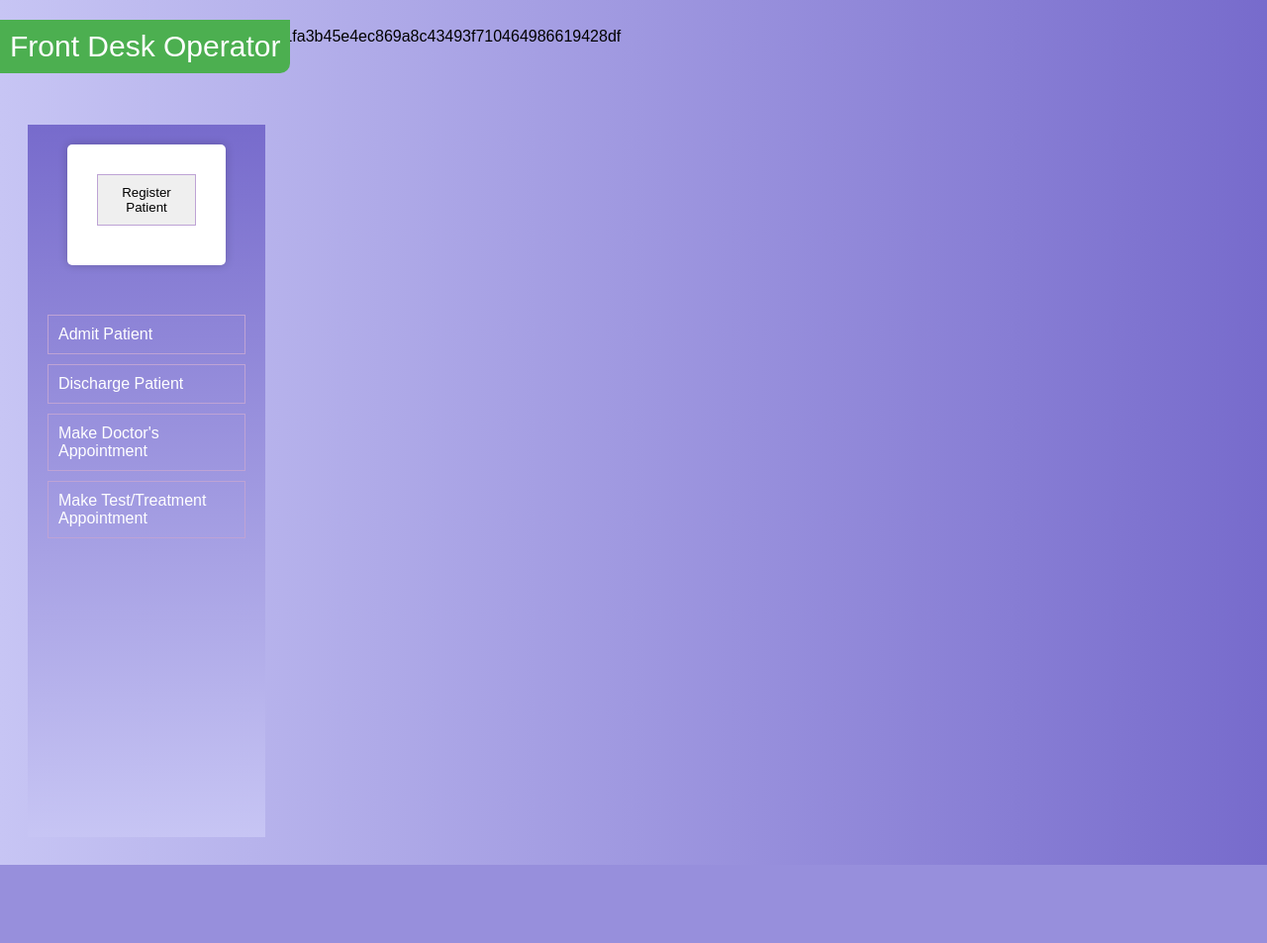
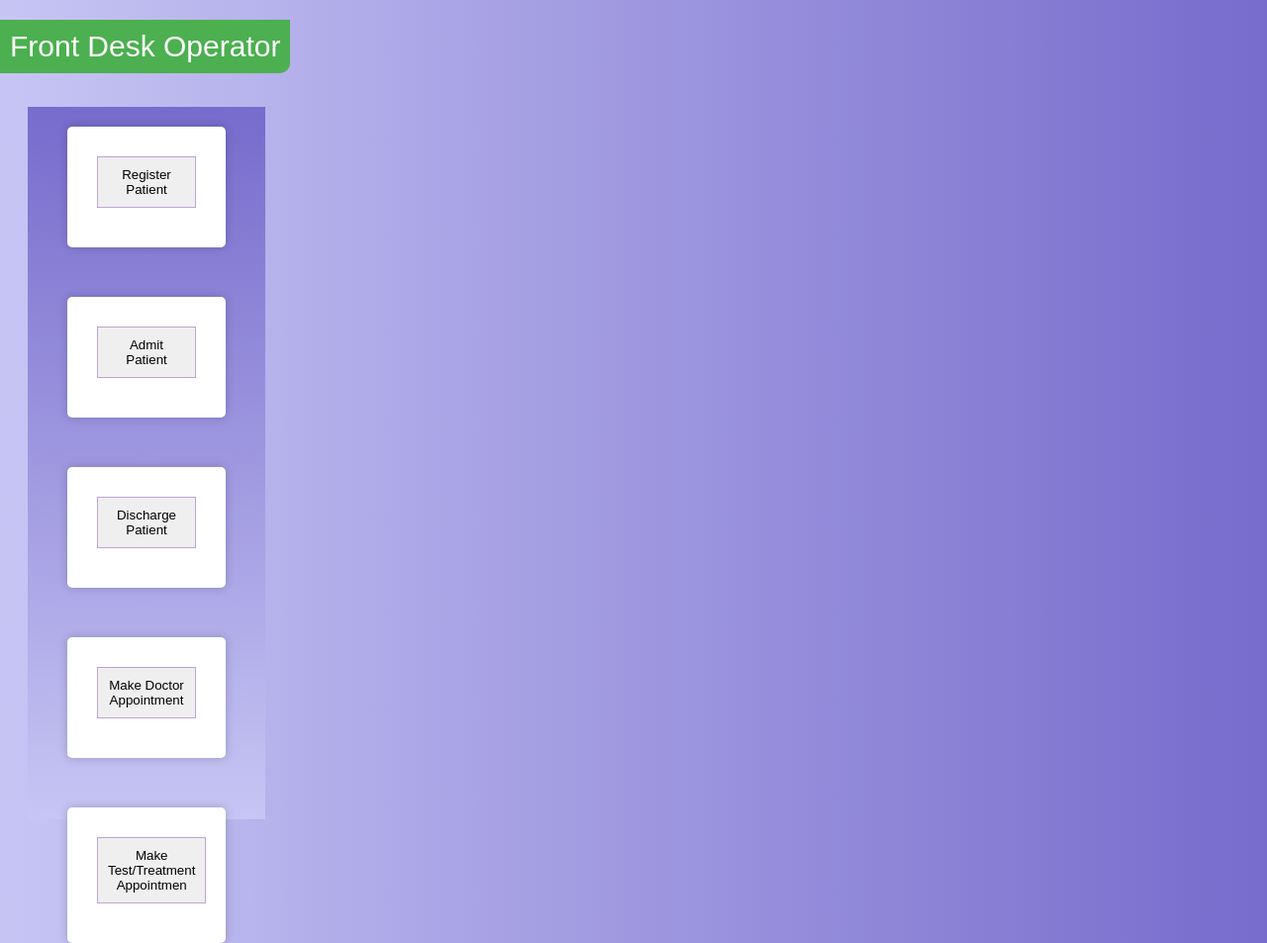
Before and after one commit to preritpaliwal/HospitalManagementSystem, a Flask app: page /frontdesk/1/1 in a window 1280 px wide. Shown: the whole page at 99% size. Before the commit the page ends 874 px from the top, so only its background shows below. Run offline with Flask 2, Linux system fonts and the light colour scheme; some libraries are stand-ins or nearby versions.

Commit message:
front desk half

```diff
--- a/app.py
+++ b/app.py
@@ -102,6 +102,22 @@ def registerpatient():
         # Register the patient in the database
     return redirect('/frontdesk/registerpatient/0')
 
+@app.route('/admitpatientbutton', methods=["POST", "GET"])
+def admitpatientbutton():
+    return redirect('/frontdesk/admitpatient/0')
+
+@app.route('/dischargepatientbutton', methods=["POST", "GET"])
+def dischargepatientbutton():
+    return redirect('/frontdesk/dischargepatient/0')
+
+@app.route('/makeappointmentbutton', methods=["POST", "GET"])
+def makeappointmentbutton():
+    return redirect('/frontdesk/makeappointment/0')
+
+@app.route('/scheduletesttreatmentbutton', methods=["POST", "GET"])
+def scheduletesttreatmentbutton():
+    return redirect('/frontdesk/scheduletesttreatment/0')
+
 @app.route('/dataentryoperator/<flag>', methods=["POST", "GET"])
 def dataoperator(flag):
     return render_template('data_operator.html', flag=int(flag))
--- a/templates/front_desk_op.html
+++ b/templates/front_desk_op.html
@@ -4,10 +4,7 @@
 <head>
     <title>Front Desk Operator</title>
     <link rel="stylesheet" href="{{ url_for('static',filename='/css/front_desk_op_style.css') }}">
-<<<<<<< HEAD
-=======
     <script src="https://cdnjs.cloudflare.com/ajax/libs/jspdf/1.5.3/jspdf.min.js"></script>
->>>>>>> 1fa3b45e4ec869a8c43493f710464986619428df
 </head>
 
 <body>
@@ -23,15 +20,26 @@
                         <button class="option-format">Register Patient</button>
                     </li>
                 </form>
-                <li class="option-format"><a href="#" class="option-link" data-panel="Admit Patient">Admit Patient</a>
-                </li>
-                <li class="option-format"><a href="#" class="option-link" data-panel="Discharge Patient">Discharge
-                        Patient</a></li>
-                <li class="option-format"><a href="#" class="option-link" data-panel="Make Doctor Appointment">Make
-                        Doctor's Appointment</a></li>
-                <li class="option-format"><a href="#" style="text-decoration: none;" class="option-link"
-                        data-panel="Make TnT Appointment">Make
-                        Test/Treatment Appointment</a></li>
+                <form action="/admitpatientbutton">
+                    <li>
+                        <button class="option-format">Admit Patient</button>
+                    </li>
+                </form>
+                <form action="/dischargepatientbutton">
+                    <li>
+                        <button class="option-format">Discharge Patient</button>
+                    </li>
+                </form>
+                <form action="/makeappointmentbutton">
+                    <li>
+                        <button class="option-format">Make Doctor Appointment</button>
+                    </li>
+                </form>
+                <form action="/scheduletesttreatmentbutton">
+                    <li>
+                        <button class="option-format">Make Test/Treatment Appointmen</button>
+                    </li>
+                </form>
             </ul>
         </div>
         <div class="panel-form">
```
